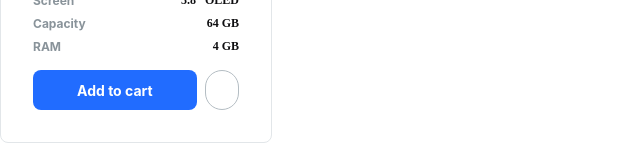
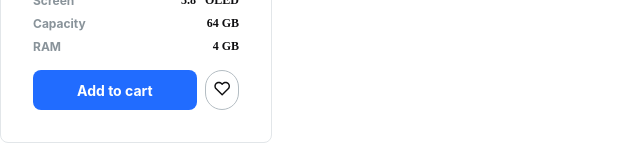
Before and after one commit to fe-may23-bugs-and-hugs/nice-gadgets-fe, a React (Create React App) app: page / in a window 1280 px wide. Shown: the part 348-508 px from the top of the page, without its empty margins (0-640 px from the left). Built offline with nearby package versions, Linux system fonts and the light colour scheme.

Commit message:
Add sprite icons

```diff
--- a/src/module/shared/PhoneCard/PhoneCard.styled.tsx
+++ b/src/module/shared/PhoneCard/PhoneCard.styled.tsx
@@ -1,14 +1,7 @@
 import styled from 'styled-components';
-
-import heart from '../../../assets/icons/hearts.svg';
-import fullHeart from '../../../assets/icons/Heart_filled.svg';
 
 interface ButtonProps {
   isClicked: boolean;
-}
-
-interface IButtonLike {
-  isFavoriteElement: boolean;
 }
 
 export const CardWrapper = styled.div`
@@ -140,13 +133,3 @@ export const ButtonLike = styled.button`
 
   border-radius: 48px;
 `;
-
-export const ButtonLikeBackground = styled.div<IButtonLike>`
-  display: block;
-  background-image: ${(props) =>
-    props.isFavoriteElement ? `url(${fullHeart})` : `url(${heart})`};
-  background-position: center;
-  background-repeat: no-repeat;
-  height: 100%;
-  width: 100%;
-`;
--- a/src/module/shared/PhoneCard/PhoneCard.tsx
+++ b/src/module/shared/PhoneCard/PhoneCard.tsx
@@ -1,4 +1,4 @@
-/* eslint-disable max-len */
+/* eslint-disable */
 import React from 'react';
 import {
   CardImage,
@@ -14,10 +14,11 @@ import {
   ButtonsWrapper,
   ButtonAdd,
   ButtonLike,
-  ButtonLikeBackground,
 } from './PhoneCard.styled';
 
 import phnoneImg from '../../../assets/images/phones/apple-iphone-xs-max/spacegray/01.jpg';
+import IconSprite from '../Sprites/IconsSprite';
+import Icon from '../Sprites/Icon';
 
 export const PhoneCard: React.FC = () => {
   const [isClicked, setIsClicked] = React.useState(false);
@@ -60,7 +61,12 @@ export const PhoneCard: React.FC = () => {
           {isClicked ? 'Added' : 'Add to cart'}
         </ButtonAdd>
         <ButtonLike type="button" onClick={toggleFavorite}>
-          <ButtonLikeBackground isFavoriteElement={isFavorite} />
+          <IconSprite />
+          {isFavorite ? (
+            <Icon spriteName="heart-field" fill="#F447AF" />
+          ) : (
+            <Icon spriteName="heart" />
+          )}
         </ButtonLike>
       </ButtonsWrapper>
     </CardWrapper>
```
